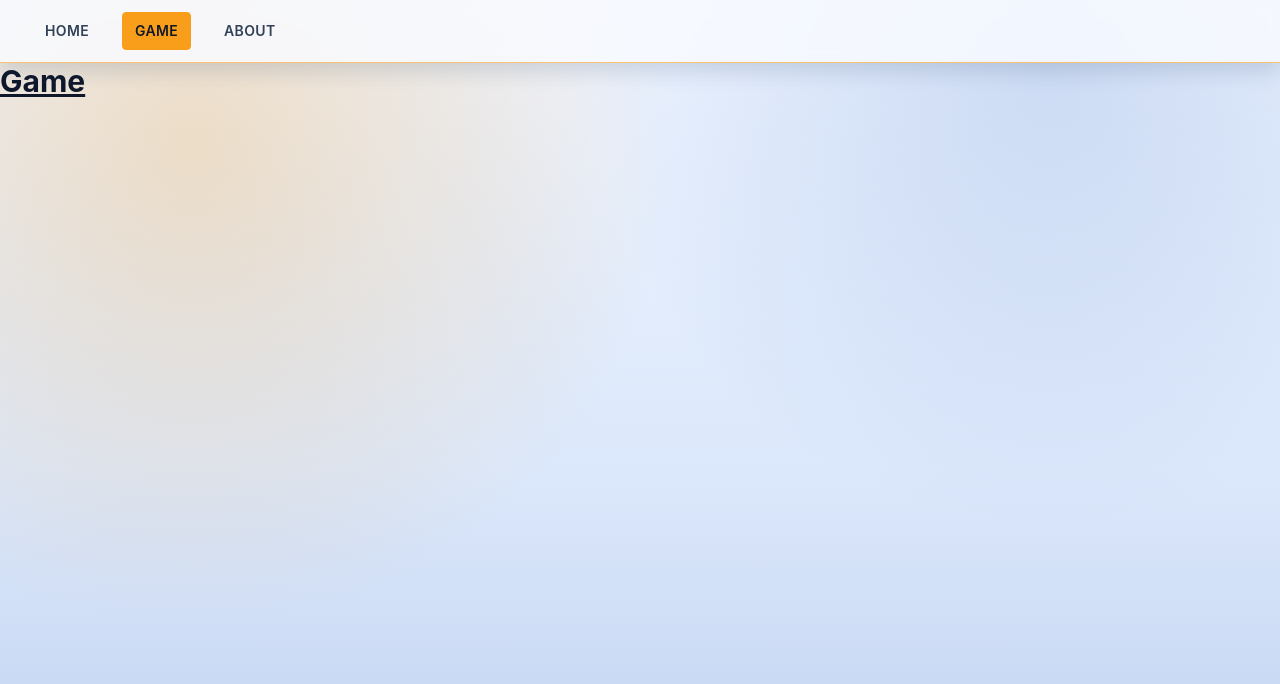
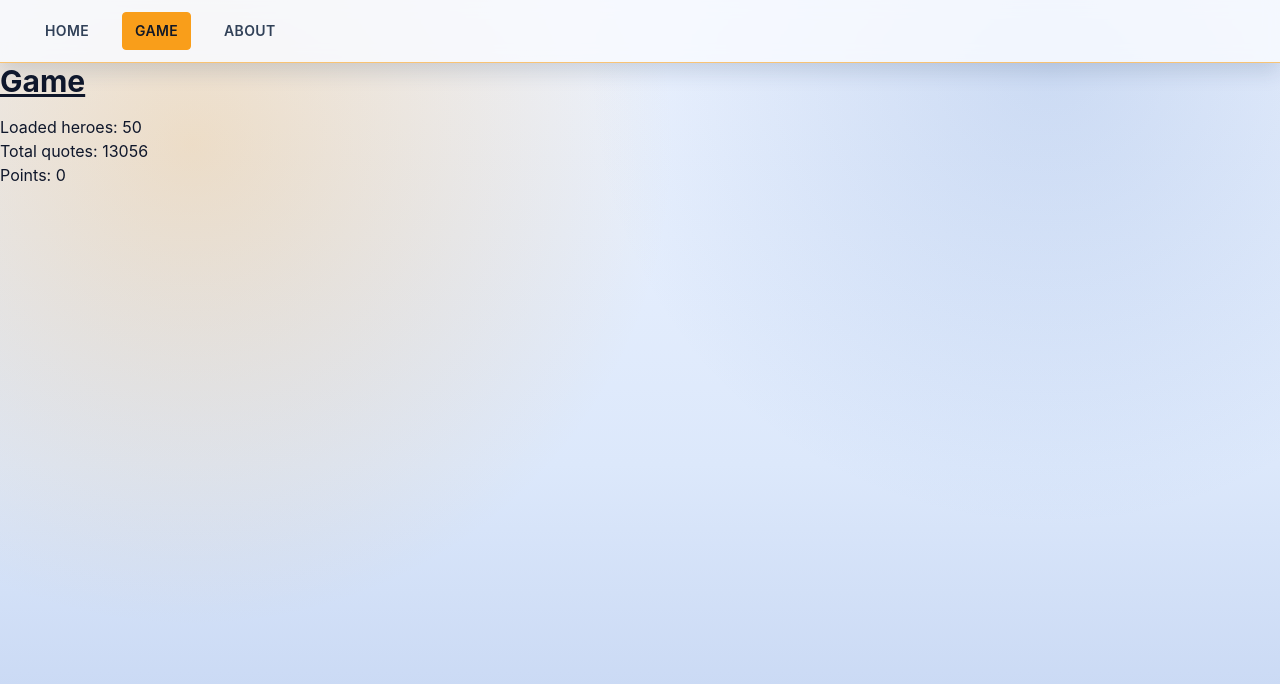
Before and after one commit to 76eren/ow-who-said-it, a React (Vite) app: page /game in a window 1280 px wide. Shown: the top 684 px of the page. Built offline with nearby package versions, Linux system fonts and the light colour scheme.

Commit message:
feat: load quotes and heroes into model

```diff
--- /dev/null
+++ b/src/models/Hero.tsx
@@ -0,0 +1,7 @@
+export type HeroQuotes = Record<string, string[]>;
+
+export type Hero = {
+  name: string;
+  imageUrl: string;
+  heroesQuotes: HeroQuotes;
+};
--- a/src/pages/Game.tsx
+++ b/src/pages/Game.tsx
@@ -1,7 +1,25 @@
+import { useState } from "react";
+import useHeroService from "../services/useHeroService";
+
 export default function Game() {
+  const heroes = useHeroService();
+  const [points] = useState(0);
+
+  const totalQuotes = heroes.reduce((sum, hero) => {
+    return (
+      sum +
+      Object.values(hero.heroesQuotes).reduce((quoteSum, groupQuotes) => {
+        return quoteSum + groupQuotes.length;
+      }, 0)
+    );
+  }, 0);
+
   return (
     <div>
       <h1 className="text-3xl underline font-bold">Game</h1>
+      <p className="mt-4">Loaded heroes: {heroes.length}</p>
+      <p>Total quotes: {totalQuotes}</p>
+      <p>Points: {points}</p>
     </div>
   );
 }
--- /dev/null
+++ b/src/services/useHeroService.tsx
@@ -0,0 +1,32 @@
+import type { Hero, HeroQuotes } from "../models/Hero";
+import heroesManifest from "../json/heroes/heroes.json";
+
+type HeroManifestEntry = {
+  name: string;
+  image: string;
+};
+
+const heroQuoteModules = import.meta.glob("../json/heroes_quotes/*.json", {
+  eager: true,
+}) as Record<string, { default: HeroQuotes }>;
+
+function toQuoteFileKey(heroName: string): string {
+  return heroName.replace(/[^\p{L}\p{N}]/gu, "_");
+}
+
+const quotesByFileKey: Record<string, HeroQuotes> = {};
+for (const [path, moduleValue] of Object.entries(heroQuoteModules)) {
+  const fileName = path.split("/").pop() ?? "";
+  const fileKey = fileName.replace(".json", "");
+  quotesByFileKey[fileKey] = moduleValue.default;
+}
+
+const heroes: Hero[] = (heroesManifest as HeroManifestEntry[]).map((hero) => ({
+  name: hero.name,
+  imageUrl: hero.image,
+  heroesQuotes: quotesByFileKey[toQuoteFileKey(hero.name)] ?? {},
+}));
+
+export default function useHeroService(): Hero[] {
+  return heroes;
+}
```
Also changed, not shown: src/json/heroes_quotes/Soldier_76.json (renamed from src/json/heroes_quotes/Soldier__76.json).
